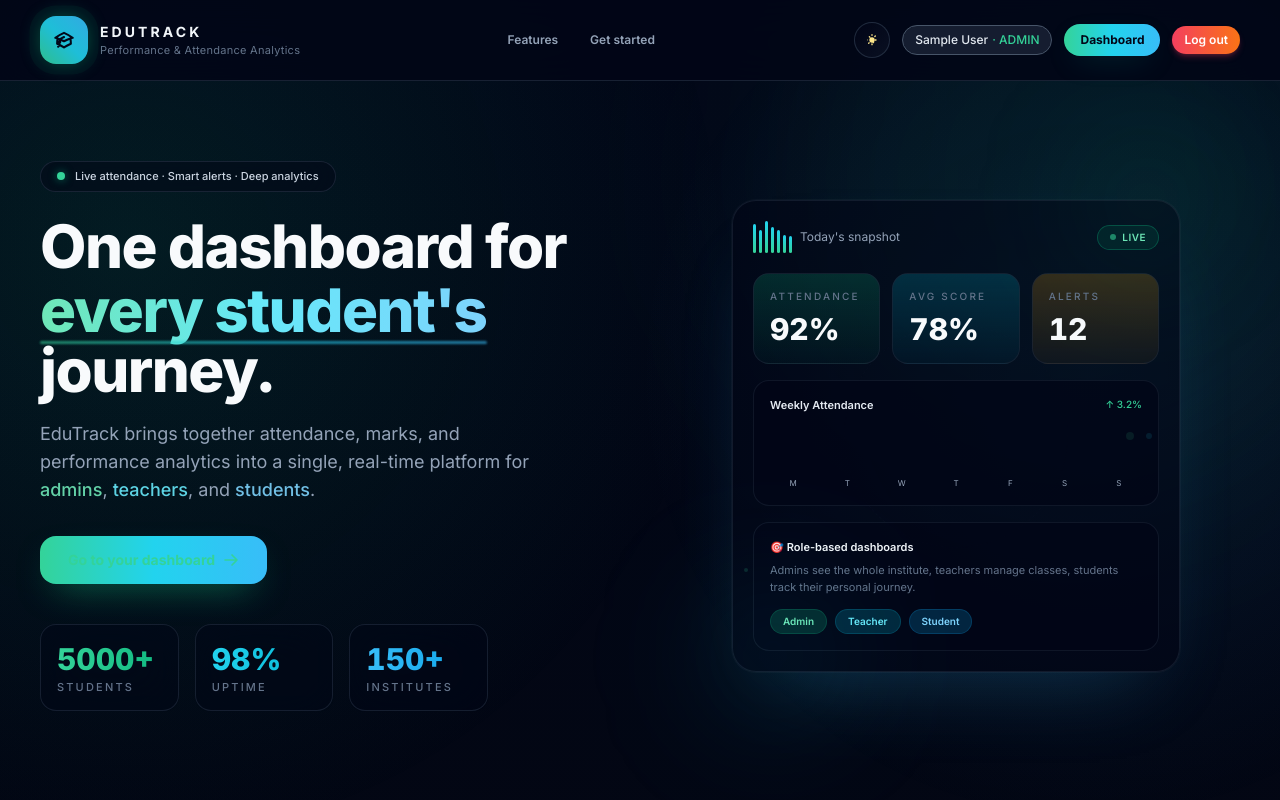
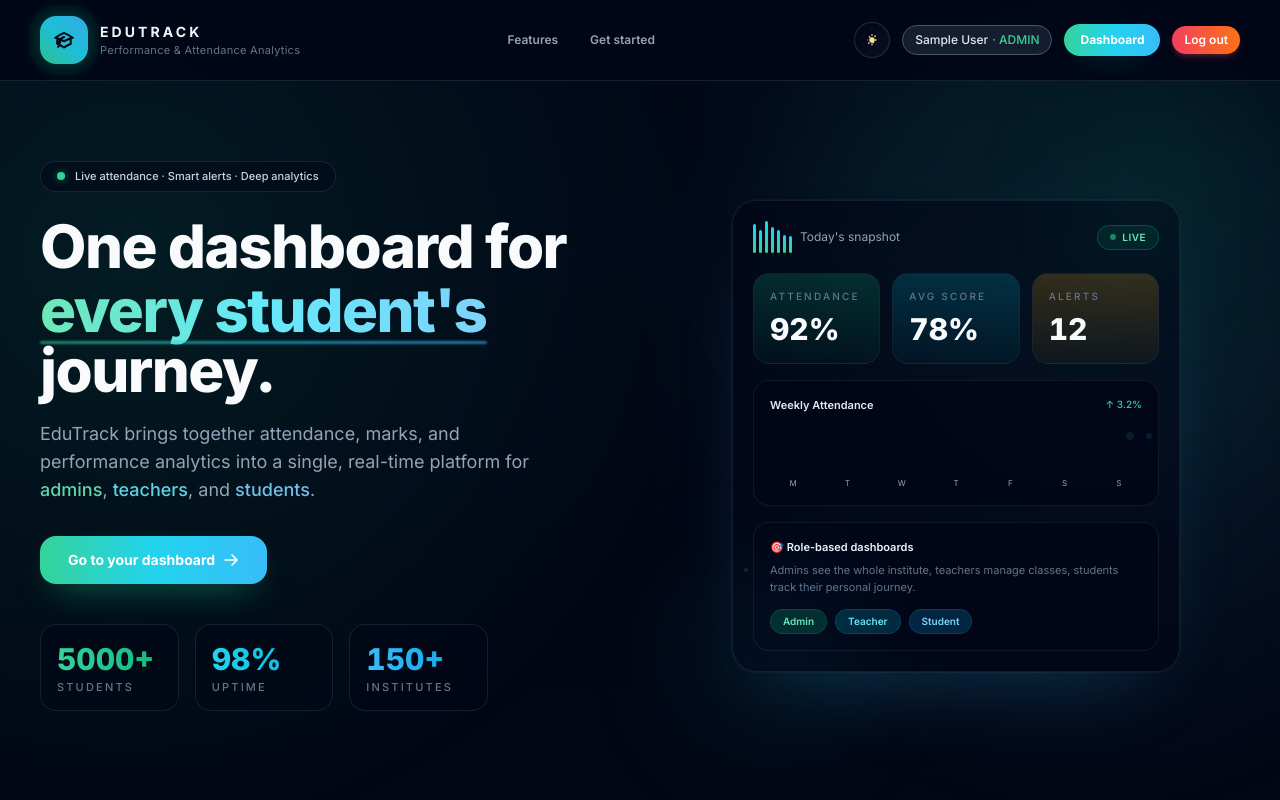
Before and after one commit to Shri704/EduTrack, a React (Vite) app in the folder frontend/: page / in a window 1280 px wide. Shown: the top 800 px of the page. Built offline with nearby package versions, Linux system fonts and the light colour scheme; sample sign-in values are in the browser's storage.

Commit message:
Final push

```diff
--- a/frontend/src/pages/Home.jsx
+++ b/frontend/src/pages/Home.jsx
@@ -238,7 +238,7 @@ const Home = () => {
               </span>
               <Link
                 to={dashboardTo}
-                className="relative overflow-hidden rounded-full bg-gradient-to-r from-teal-500 via-emerald-400 to-cyan-400 px-4 py-2 text-xs font-bold text-white shadow-[0_10px_30px_-12px_rgba(13,148,136,0.45)] transition-all duration-300 hover:-translate-y-0.5 hover:shadow-[0_16px_40px_-12px_rgba(13,148,136,0.55)] focus-visible:outline-none focus-visible:ring-2 focus-visible:ring-cyan-300/55 focus-visible:ring-offset-2 dark:from-emerald-400 dark:via-cyan-400 dark:to-sky-400 dark:text-slate-950"
+                className="relative overflow-hidden rounded-full bg-gradient-to-r from-teal-500 via-emerald-400 to-cyan-400 px-4 py-2 text-xs font-bold text-white shadow-[0_10px_30px_-12px_rgba(13,148,136,0.45)] transition-all duration-300 hover:-translate-y-0.5 hover:shadow-[0_16px_40px_-12px_rgba(13,148,136,0.55)] focus-visible:outline-none focus-visible:ring-2 focus-visible:ring-cyan-300/55 focus-visible:ring-offset-2 dark:from-emerald-400 dark:via-cyan-400 dark:to-sky-400 dark:text-white"
               >
                 Dashboard
               </Link>
@@ -419,7 +419,7 @@ const Home = () => {
               {user && dashboardTo ? (
                 <Link
                   to={dashboardTo}
-                  className="group relative inline-flex w-full min-h-[3rem] items-center justify-center gap-2 overflow-hidden rounded-2xl bg-gradient-to-r from-emerald-400 via-cyan-400 to-sky-400 px-7 py-3.5 text-sm font-bold text-slate-950 shadow-[0_14px_36px_-16px_rgba(16,185,129,0.8)] transition-all duration-300 active:scale-[0.98] motion-safe:hover:-translate-y-0.5 motion-safe:hover:shadow-[0_20px_50px_-16px_rgba(16,185,129,1)] sm:w-auto"
+                  className="group relative inline-flex w-full min-h-[3rem] items-center justify-center gap-2 overflow-hidden rounded-2xl bg-gradient-to-r from-emerald-400 via-cyan-400 to-sky-400 px-7 py-3.5 text-sm font-bold text-white shadow-[0_14px_36px_-16px_rgba(16,185,129,0.8)] transition-all duration-300 active:scale-[0.98] motion-safe:hover:-translate-y-0.5 motion-safe:hover:shadow-[0_20px_50px_-16px_rgba(16,185,129,1)] sm:w-auto dark:text-white"
                 >
                   <span className="relative z-10">Go to your dashboard</span>
                   <svg className="relative z-10 h-4 w-4 transition-transform duration-300 group-hover:translate-x-1" fill="none" viewBox="0 0 24 24" stroke="currentColor" strokeWidth={2.5}>
--- a/frontend/src/pages/admin/Subjects.jsx
+++ b/frontend/src/pages/admin/Subjects.jsx
@@ -132,7 +132,7 @@ const AdminSubjects = () => {
                       type="button"
                       onClick={() => handleDelete(s)}
                       disabled={deletingId === s._id}
-                      className="rounded-lg border border-rose-500/40 bg-rose-500/10 px-2.5 py-1 text-[11px] font-semibold text-rose-200 transition hover:bg-rose-500/20 disabled:cursor-not-allowed disabled:opacity-50"
+                      className="rounded-lg border border-rose-500/40 bg-rose-500/10 px-2.5 py-1 text-[11px] font-semibold text-rose-800 transition hover:bg-rose-500/20 dark:text-rose-200 disabled:cursor-not-allowed disabled:opacity-50"
                     >
                       {deletingId === s._id ? "Deleting…" : "Delete"}
                     </button>
```
